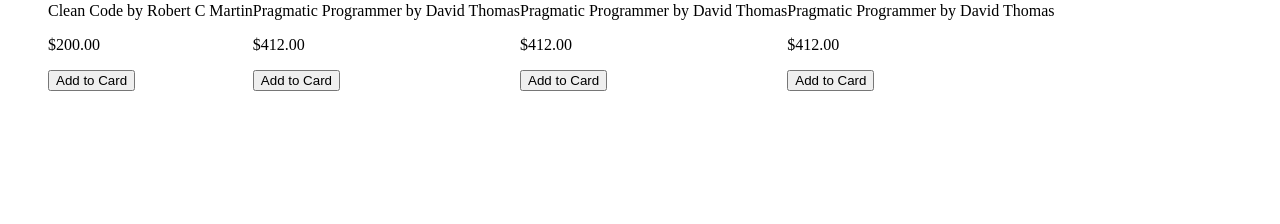
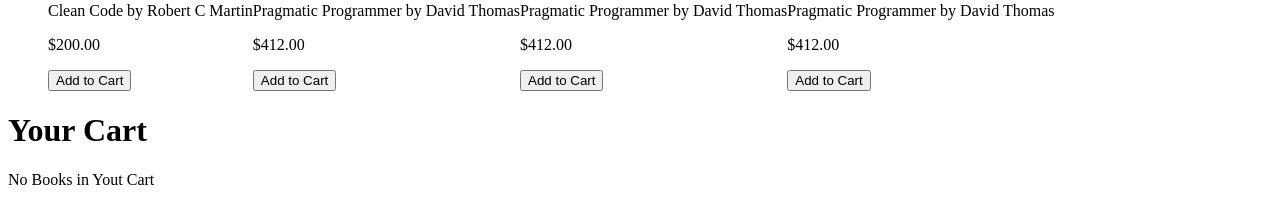
Before and after one commit to PP221B030727/WebDev, an Angular app in the folder Lab5/BooksShop/: page / in a window 1280 px wide. Shown: the part 160-384 px from the top of the page. Built offline with nearby package versions, Linux system fonts and the light colour scheme.

Commit message:
state managment by service

```diff
--- a/Lab5/BooksShop/src/app/app.component.html
+++ b/Lab5/BooksShop/src/app/app.component.html
@@ -1 +1,2 @@
 <app-books></app-books>
+<app-cart></app-cart>
--- a/Lab5/BooksShop/src/app/app.module.ts
+++ b/Lab5/BooksShop/src/app/app.module.ts
@@ -7,9 +7,10 @@
 import { BookComponent } from './books/book/book.component';
 import { BooksService } from "./books/books.service";
 import { BooksModule } from "./books/books.module";
+import { CartComponent } from './cart/cart.component';
 @NgModule(
     {
-        declarations:[AppComponent],//определяю компоненты 1 шаг действий
+        declarations:[AppComponent, CartComponent],//определяю компоненты 1 шаг действий
         imports:[BrowserModule , FormsModule , BooksModule], // Для того что бы иметь в себе все браузеры
         bootstrap:[AppComponent] , //Компонент начальной загрузкий
         // providers:[BooksService]
--- a/Lab5/BooksShop/src/app/books/book/book.component.html
+++ b/Lab5/BooksShop/src/app/books/book/book.component.html
@@ -2,5 +2,6 @@
     <img [src]="book.src" [alt]="book.name" width="100px">
     <p class = "title">{{book.name | titlecase }} by {{book.author | titlecase}}</p>
     <p class = "currency">{{ book.amount | currency}}</p>
-    <button (click)="addToCard()">Add to Card</button>
+    <button *ngIf="!isInCart" (click)="addToCard()">Add to Cart</button>
+    <button *ngIf="isInCart" (click)="removeFromCart()">Remove from Cart</button>
 </li>
--- a/Lab5/BooksShop/src/app/books/book/book.component.ts
+++ b/Lab5/BooksShop/src/app/books/book/book.component.ts
@@ -1,5 +1,6 @@
 import { Component , EventEmitter, Input, Output , OnInit , OnDestroy } from '@angular/core';
 import { interval } from 'rxjs';
+import { CartService } from 'src/app/cart/cart.service';
 import { Book } from '../../types/Book';
 
 @Component({
@@ -11,13 +12,24 @@
 export class BookComponent implements OnInit{
   @Input()  book : Book = {} as Book;
   @Output() bookEmmiter = new EventEmitter<Book>();
+  constructor(private cartService : CartService){
+
+  }
+  ngOnInit():void{}
+  isInCart : boolean = false;
   addToCard(){
-    this.bookEmmiter.emit(this.book);
-    console.log(this.book)
+    this.isInCart = true;
+    // this.bookEmmiter.emit(this.book);
+    // console.log(this.book)
+    this.cartService.add(this.book);
   }
-  ngOnInit():void{
+  removeFromCart(){
+    this.isInCart = false;
+    this.cartService.remove(this.book);
 
   }
 
+  // *ngIf=""
+
 
 }
--- a/Lab5/BooksShop/src/app/books/books.component.html
+++ b/Lab5/BooksShop/src/app/books/books.component.html
@@ -71,7 +71,7 @@
 
 <ul *ngIf = "isShowing">
     <ng-container *ngFor="let SingleBook of books ; let i = index">
-        <app-book (bookEmmiter) = "addToCard($event)" [book] = "SingleBook"></app-book>
+        <app-book [book] = "SingleBook"></app-book>
     </ng-container>
 
 
--- a/Lab5/BooksShop/src/app/books/books.component.ts
+++ b/Lab5/BooksShop/src/app/books/books.component.ts
@@ -46,9 +46,9 @@
   toggleBook(){
     this.isShowing = !this.isShowing
   }
-  addToCard(book : any){
-    console.log(book);
-  }
+  // addToCard(book : any){
+  //   console.log(book);
+  // }
 
   ngOnInit(): void {
 
--- /dev/null
+++ b/Lab5/BooksShop/src/app/cart/cart.component.html
@@ -0,0 +1,7 @@
+<h1>Your Cart</h1>
+<div *ngIf= "getCart().length > 0" >
+    <div *ngFor="let book of getCart()">
+        <p>{{ book.name }}</p>
+    </div>
+</div>
+<div *ngIf="getCart().length == 0">No Books in Yout Cart</div>
--- /dev/null
+++ b/Lab5/BooksShop/src/app/cart/cart.component.ts
@@ -0,0 +1,14 @@
+import { Component } from '@angular/core';
+import { CartService } from './cart.service';
+
+@Component({
+  selector: 'app-cart',
+  templateUrl: './cart.component.html',
+  styleUrls: ['./cart.component.scss']
+})
+export class CartComponent {
+  constructor(private cartService : CartService){}
+  getCart(){
+    return this.cartService.get();
+  }
+}
--- /dev/null
+++ b/Lab5/BooksShop/src/app/cart/cart.service.ts
@@ -0,0 +1,19 @@
+import { Injectable } from '@angular/core';
+import { Book } from '../types/Book';
+@Injectable({
+  providedIn: 'root'
+})
+export class CartService {
+  cart : Array <Book> = [];
+  constructor() { }
+  add(book : Book){
+    this.cart.push(book);
+    console.log(book);
+  }
+  get(){
+    return this.cart;
+  }
+  remove(book : Book){
+    this.cart = this.cart.filter((b)=>b!=book);
+  }
+}
```
Also changed, not shown: Lab5/BooksShop/src/app/cart/cart.component.scss (added), 2 other files (tests, documents, lock files or other folders).
